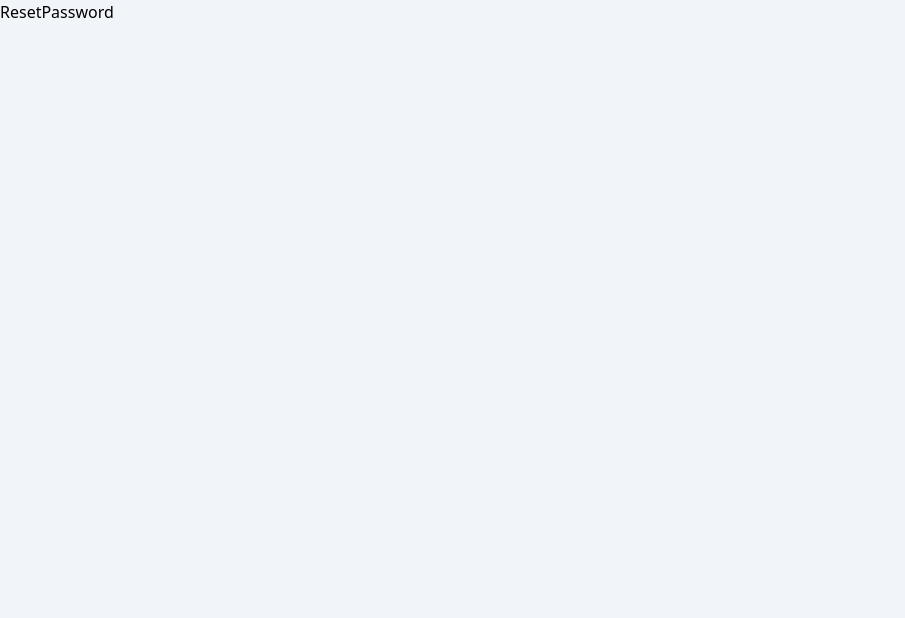
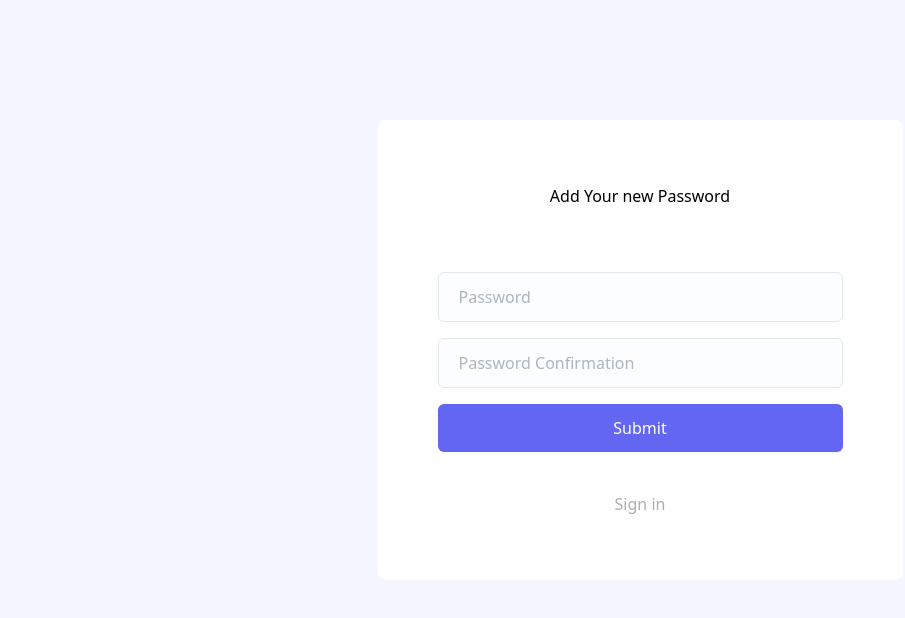
Before and after one commit to tonyxhepa/react-authentication-with-breeze-api, a React (Vite) app: page /password-reset/1 in a window 1280 px wide. Shown: the top 618 px of the page, without its empty margins (0-905 px from the left). Built offline with nearby package versions, Linux system fonts and the light colour scheme; no server answers.

Commit message:
add reset-password

```diff
--- a/src/pages/ResetPassword.jsx
+++ b/src/pages/ResetPassword.jsx
@@ -1,11 +1,149 @@
-import { useParams, useSearchParams } from "react-router-dom";
+import axios from "../api/axios";
+import { useEffect, useState } from "react";
+import { useParams, useSearchParams, Link } from "react-router-dom";
 
 const ResetPassword = () => {
   const { token } = useParams();
   const [searchParams] = useSearchParams();
-  const email = searchParams.get("email");
-  console.log(token, email);
-  return <div>ResetPassword</div>;
+  const [password, setPassword] = useState("");
+  const [password_confirmation, setPasswordConfirmation] = useState("");
+  const [email, setEmail] = useState("");
+  const [errors, setErrors] = useState([]);
+  const [status, setStatus] = useState(null);
+
+  useEffect(() => {
+    setEmail(searchParams.get("email"));
+  });
+
+  const handleSubmit = async (e) => {
+    e.preventDefault();
+    try {
+      const response = await axios.post("/reset-password", {
+        token,
+        email,
+        password,
+        password_confirmation,
+      });
+      setStatus(response.data.status);
+    } catch (e) {
+      if (e.response.status === 422) {
+        setErrors(e.response.data.errors);
+      }
+    }
+  };
+  return (
+    <section className="bg-[#F4F7FF] py-20 lg:py-[120px]">
+      <div className="container mx-auto">
+        <div className="-mx-4 flex flex-wrap">
+          <div className="w-full px-4">
+            <div
+              className="
+              relative
+              mx-auto
+              max-w-[525px]
+              overflow-hidden
+              rounded-lg
+              bg-white
+              py-16
+              px-10
+              text-center
+              sm:px-12
+              md:px-[60px]
+            "
+            >
+              {status && (
+                <div className="bg-green-700 p-2 m-2 rounded-md text-white">
+                  {status}
+                </div>
+              )}
+              {errors.email && (
+                <div className="bg-red-700 p-2 m-2 rounded-md text-white">
+                  {errors.email[0]}
+                </div>
+              )}
+              <div className="mb-10 text-center md:mb-16">
+                Add Your new Password
+              </div>
+              <form onSubmit={handleSubmit}>
+                <div className="mb-4">
+                  <input
+                    type="password"
+                    value={password}
+                    onChange={(e) => setPassword(e.target.value)}
+                    placeholder="Password"
+                    className="
+                    bordder-[#E9EDF4]
+                    w-full
+                    rounded-md
+                    border
+                    bg-[#FCFDFE]
+                    py-3
+                    px-5
+                    text-base text-body-color
+                    placeholder-[#ACB6BE]
+                    outline-none
+                    focus:border-primary
+                    focus-visible:shadow-none
+                  "
+                  />
+                  {errors.password && (
+                    <div className="flex">
+                      <span className="text-red-400 text-sm m-2 p-2">
+                        {errors.password[0]}
+                      </span>
+                    </div>
+                  )}
+                </div>
+                <div className="mb-4">
+                  <input
+                    type="password"
+                    value={password_confirmation}
+                    onChange={(e) => setPasswordConfirmation(e.target.value)}
+                    placeholder="Password Confirmation"
+                    className="
+                    bordder-[#E9EDF4]
+                    w-full
+                    rounded-md
+                    border
+                    bg-[#FCFDFE]
+                    py-3
+                    px-5
+                    text-base text-body-color
+                    placeholder-[#ACB6BE]
+                    outline-none
+                    focus:border-primary
+                    focus-visible:shadow-none
+                  "
+                  />
+                </div>
+                <div className="mb-10">
+                  <button
+                    type="submit"
+                    className="
+                    w-full
+                    px-4
+                    py-3
+                    bg-indigo-500
+                    hover:bg-indigo-700
+                    rounded-md
+                    text-white
+                  "
+                  >
+                    Submit
+                  </button>
+                </div>
+              </form>
+              <p className="text-base text-[#adadad]">
+                <Link to="/login" className="text-primary hover:underline">
+                  Sign in
+                </Link>
+              </p>
+            </div>
+          </div>
+        </div>
+      </div>
+    </section>
+  );
 };
 
 export default ResetPassword;
```
